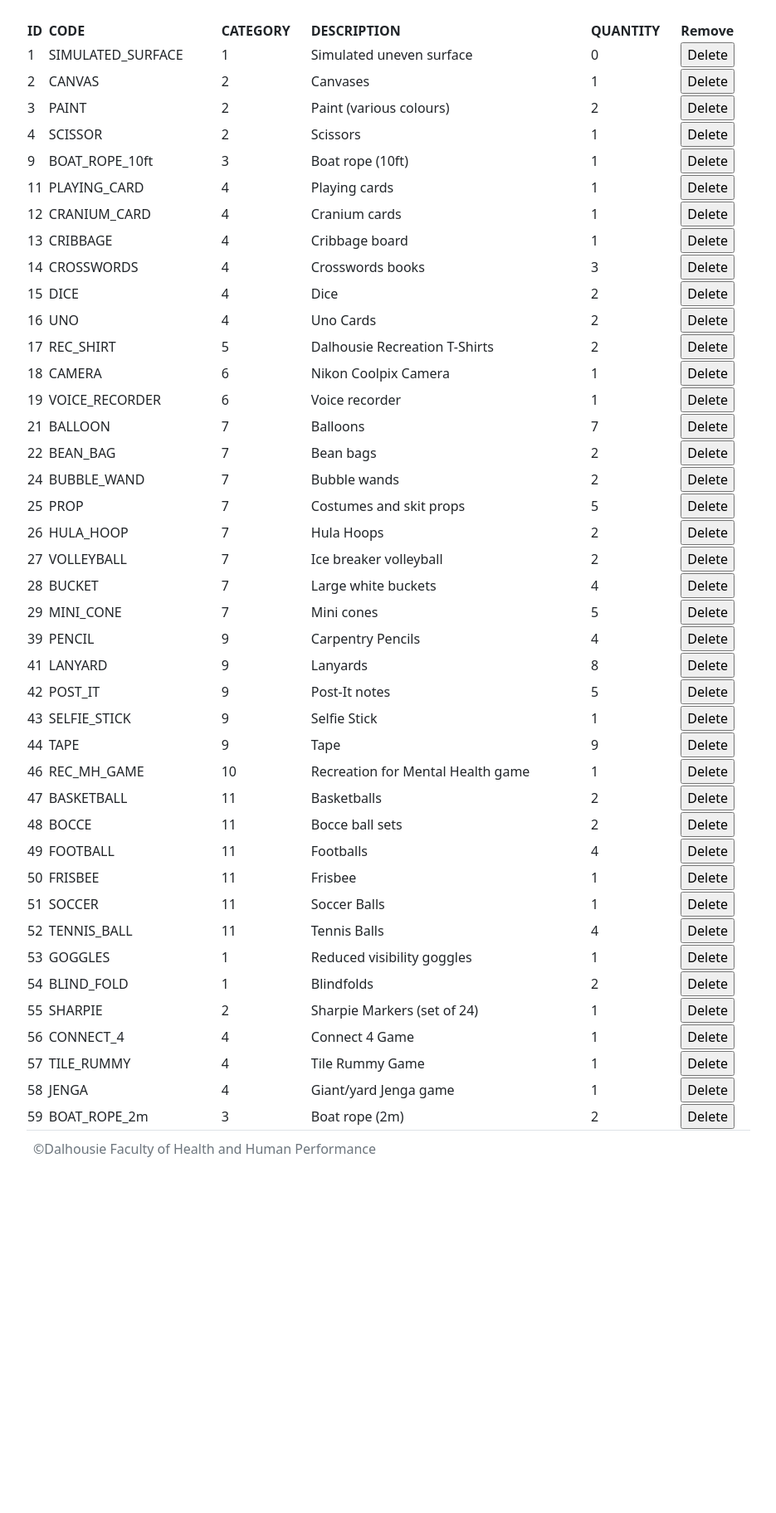
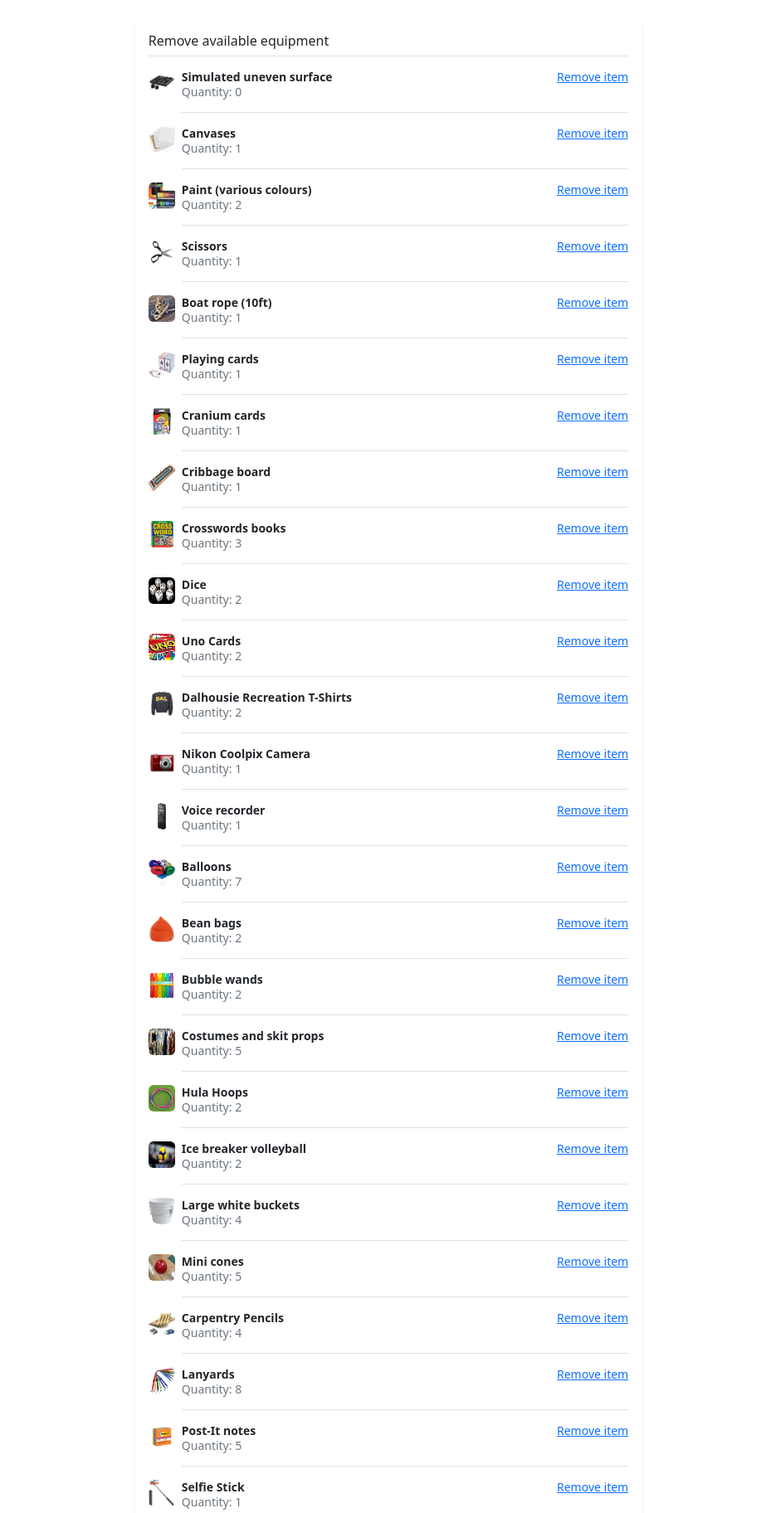
Before and after one commit to Andyzhang222/hhp-recreation-library, a PHP site: page /pages/remove-item.php in a window 1280 px wide. Shown: the part 128-1952 px from the top of the page at 83% size, without its empty margins (172-1107 px from the left). Before the commit the page ends 1540 px from the top, so only its background shows below. Run offline with PHP 8.4, Linux system fonts and the light colour scheme; the visitor is signed in with stand-in values (Sample User, id 1); data comes from the database, SQL or seed files in the repository.

Commit message:
update UI

```diff
--- a/css/styles.css
+++ b/css/styles.css
@@ -84,6 +84,14 @@ footer {
     min-height: 73vh;
     width: 70%;
     margin: auto;
+}
+
+.remove-button {
+    background: none!important;
+    border: none;
+    padding: 0!important;
+    text-decoration: underline;
+    cursor: pointer;
 }
 
 .shopping-items {
--- a/pages/remove-item.php
+++ b/pages/remove-item.php
@@ -9,59 +9,50 @@
     require '../includes/header.php';
     require_once '../includes/db-connection.php';
 
+	$message = "";
 	if (isset($_POST['remove-button'])) {
 		$itemID = $_POST['id'];
 		$removeQuery = "DELETE FROM `equipment_type` WHERE id='$itemID';";
 		$removeResult = $conn->query($removeQuery);
 
 		if (!$removeResult) {
-			echo "Deletion failed";
+			$message = "<p class='alert alert-success text-center'>Failed to remove item.</p>";
 		} else {
-			echo "Success.";
+			$message = "<p class='alert alert-success text-center'>Item removed.</p>";
 		}
 	}
 ?>
+<div class="request-info">
+	<div class="my-3 p-3 bg-body rounded shadow-sm">
+		<?php echo $message; ?>
+		<h6 class="border-bottom pb-2 mb-0">Remove available equipment</h6>
+		<?php
+			$itemQuery = "SELECT * FROM `equipment_type`;";
+			$itemResult = $conn->query($itemQuery);
+			while ($row = $itemResult->fetch_assoc()) {
+				$description = $row['description'];
+				$item_id = $row['id'];
+				$item_code = $row['code'];
+				$imageSrc = "../img/item-images/" . $item_code . ".png";
+		?>
+		<div class="d-flex text-muted pt-3">
+		<img src="<?php echo $imageSrc; ?>" class="bd-placeholder-img flex-shrink-0 me-2 rounded" width="32" height="32"/>
 
-	<div>
-		<table width= 100%>
-			<thead>
-	<th>ID</th>
-	<th> CODE </th>
-	<th> CATEGORY </th>
-	<th> DESCRIPTION</th>
-	<th> QUANTITY</th>
+		<div class="pb-3 mb-0 small lh-sm border-bottom w-100">
+			<div class="d-flex justify-content-between">
+				<strong class="text-dark"><?php echo $description; ?></strong>
+				<form method="post" action="remove-item.php">
+					<input type="hidden" name="id" value="<?php echo $item_id; ?>" />
+					<input onclick="return confirm('Are you sure you want to delete this item from the database? Once deleted, you will not be able to recover this action.')" class="link-primary remove-button" type="submit" name="remove-button" value="Remove item" />
+				</form>
+			</div>
+			<span class="d-block"><?php echo "Quantity: " . $row['quantity']; ?></span>
+		</div>
+		</div>
+		<?php } ?>
+	</div>
+</div>
 
-				<th>Remove</th>
-
-
-				<?php
-
-					$query=mysqli_query($conn,"select * from `equipment_type` ");
-					while($row=mysqli_fetch_array($query)){
-						?>
-						<tr>
-							<td><?php echo $row['id']; ?></td>
-							<td><?php echo $row['code']; ?></td>
-							<td><?php echo $row['category']; ?></td>
-							<td><?php echo $row['description']; ?></td>
-							<td><?php echo $row['quantity']; ?></td>
-
-							<td>
-								<form method="post" action="remove-item.php">
-									<input onclick="return confirm('Are you sure! want to delete this data? Once deleted, you will not be able to recover this.')" type="submit" name="remove-button" value="Delete" />
-									<input type="hidden" name="id" value="<?php echo $row['id']; ?>" />
-								</form>
-							</td>
-						</tr>
-						<?php
-					}
-				?>
-
-		</table>
-	</div>
-
-
-	<?php
-
-    require "../includes/footer.php";
+<?php
+	require "../includes/footer.php";
 ?>
```
